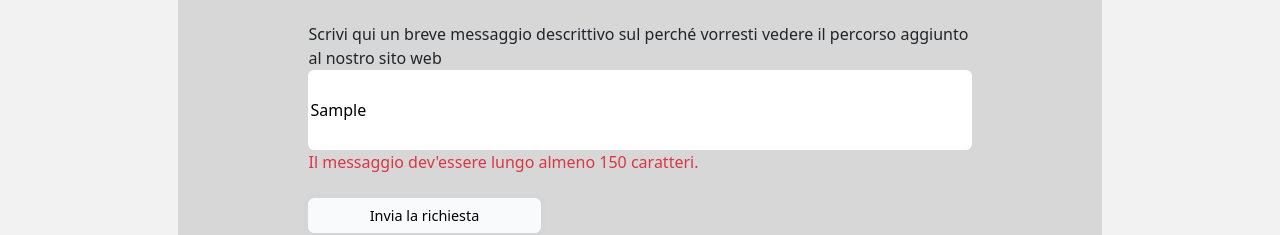
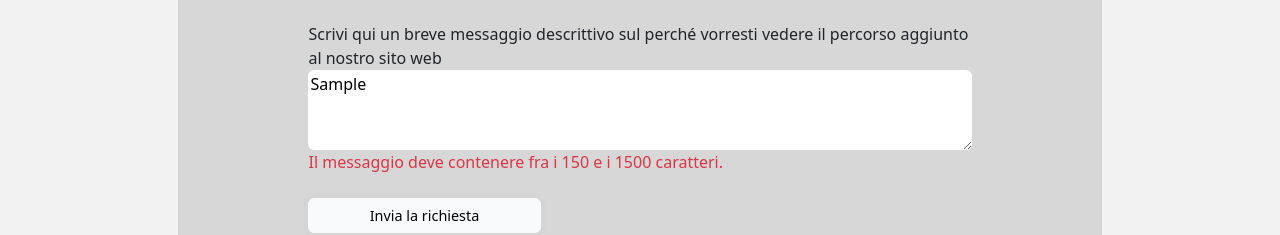
Before and after one commit to URBA22/ValliEnergia, an Angular app: page /richiedi in a window 1280 px wide. Both pictures are taken after typing "Sample", "Sample" into the empty fields and a click on the button "Invia la richiesta". Shown: the part 452-687 px from the top of the page. Built offline with nearby package versions, Linux system fonts and the light colour scheme; no server answers.

Commit message:
changed input to textarea for input message and changed validations

```diff
--- a/src/app/components/requestform/requestform.component.html
+++ b/src/app/components/requestform/requestform.component.html
@@ -6,8 +6,8 @@
         <p class="fw-bold mb-0">Dove si trova questo percorso?</p>
         <div class="mb-3">
           <select title="zone" class="form-control selector" [(ngModel)]="tmpForm.zona" name="zona">
-            <option value="AGN">Valle dell'Agno</option>
-            <option value="AST">Valle dell'Astico</option>
+            <option value="Agno">Valle dell'Agno</option>
+            <option value="Astico">Valle dell'Astico</option>
           </select>
         </div>
         <div class="mb-0 d-flex flex-wrap flex-column inputform">
@@ -30,20 +30,21 @@
         </div><br>
         <div class="mb-0">
           <label for="messaggio">Scrivi qui un breve messaggio descrittivo sul perché vorresti vedere il percorso aggiunto al nostro sito web</label>
-          <input
+          <textarea
             title="messaggio"
             class="w-100 rounded border-0 textbox"
             [(ngModel)]="tmpForm.messaggio"
             name="messaggio"
             required
             minlength="150"
+            maxlength="1500"
             placeholder="Min. 150 caratteri"
-            #messaggio="ngModel">
+            #messaggio="ngModel"></textarea>
             <div *ngIf="messaggio.errors?.['required'] && reqForm.submitted" class="text-danger">
               Il messaggio è obbligatorio.
             </div>
-            <div *ngIf="messaggio.errors?.['minlength'] && reqForm.submitted" class="text-danger">
-              Il messaggio dev'essere lungo almeno 150 caratteri.
+            <div *ngIf="messaggio.errors?.['minlength'] || messaggio.errors?.['maxlength'] && reqForm.submitted" class="text-danger">
+              Il messaggio deve contenere fra i 150 e i 1500 caratteri.
             </div>
         </div><br>
           <button type="submit" class="btn selector btn-light">Invia la richiesta</button>
--- a/src/app/components/requestform/requestform.component.ts
+++ b/src/app/components/requestform/requestform.component.ts
@@ -18,7 +18,7 @@ export class RequestformComponent {
   constructor(private formSrv : FormrequestService){}
 
   tmpForm = {
-    zona: 'AGN',
+    zona: 'Agno',
     oaUrl: '',
     messaggio: ''
   }
```
